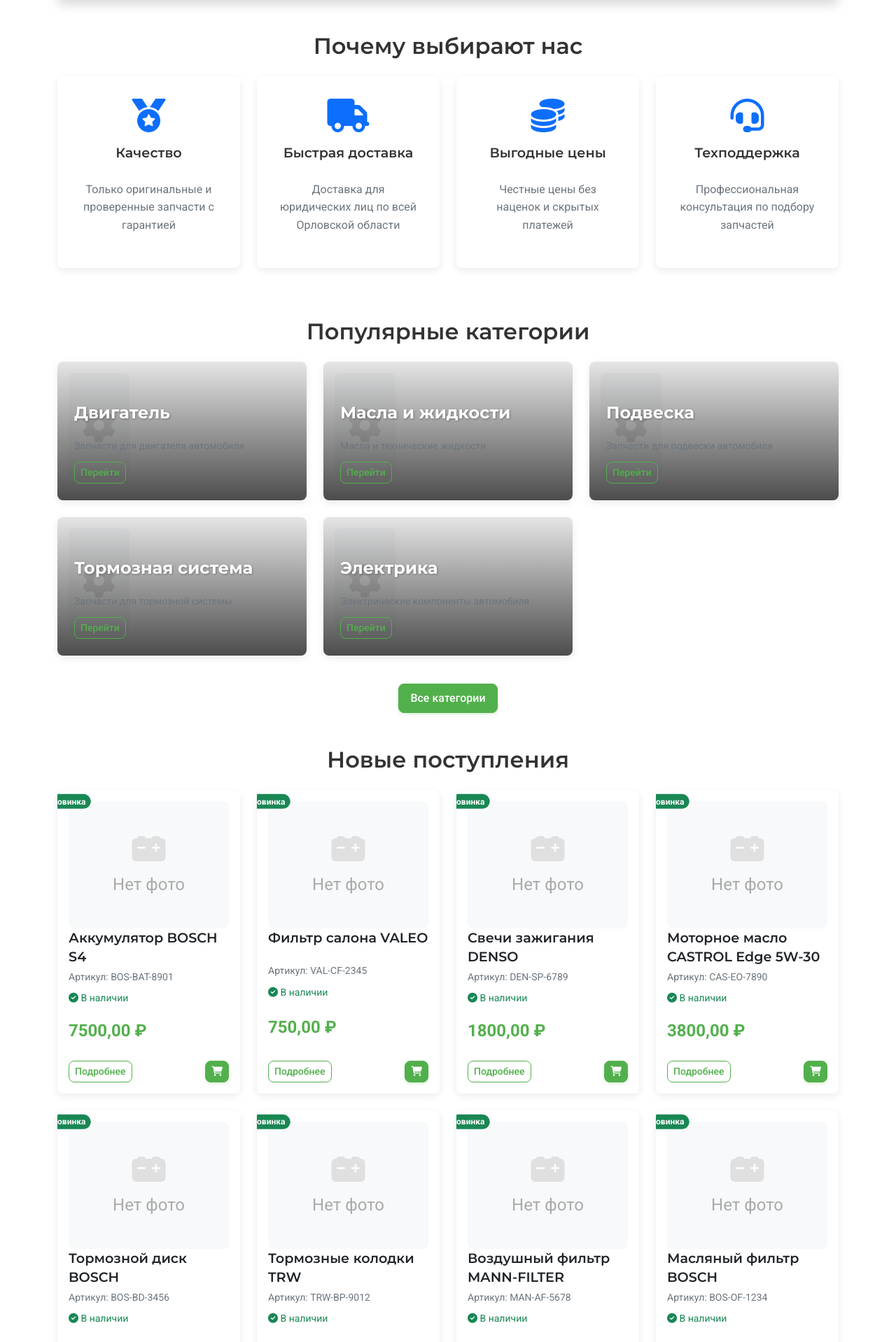
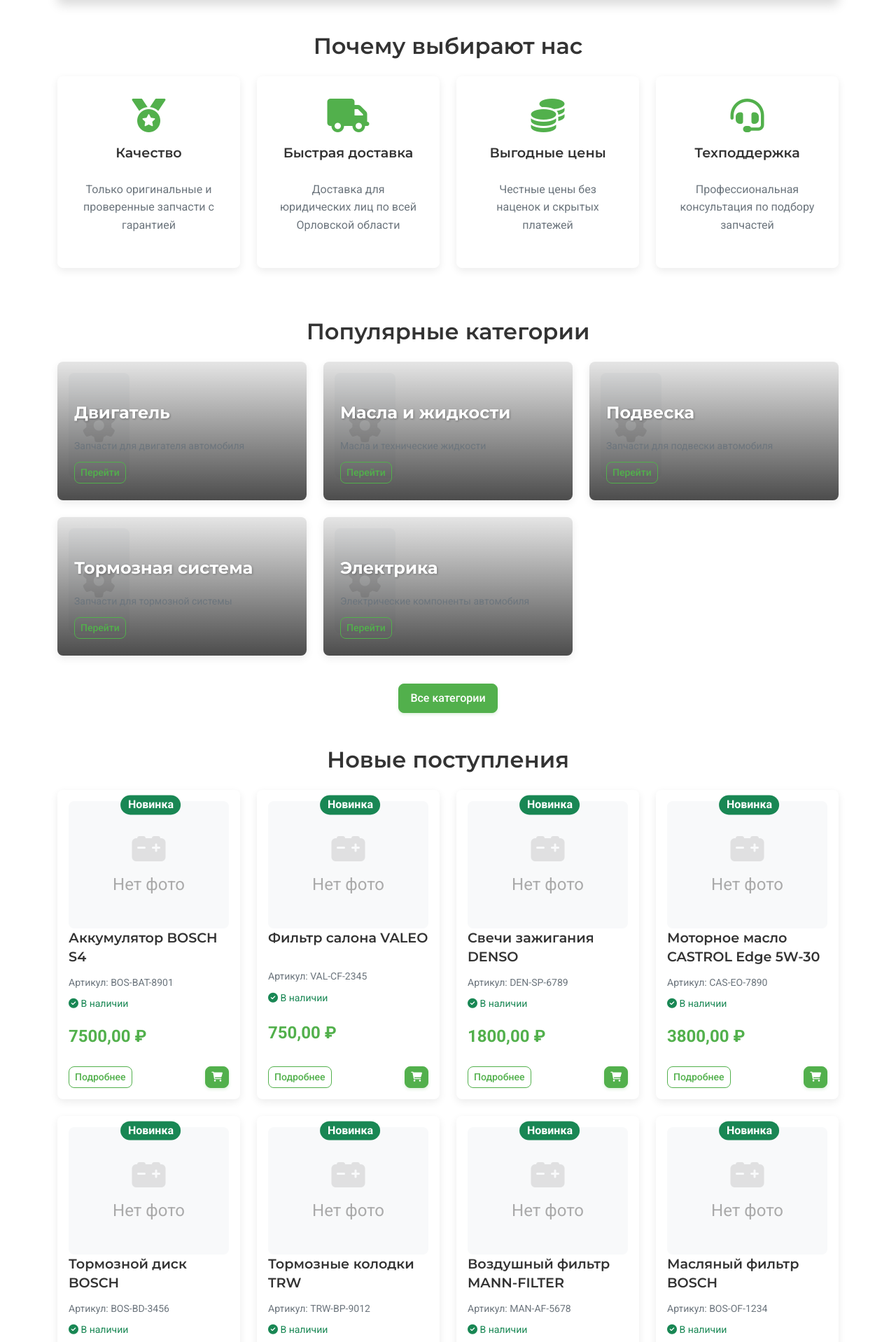
Before and after one commit to just-geniuss/Internet-shop, a Django app: page / in a window 1280 px wide. Shown: the part 620-2538 px from the top of the page at 70% size. Run offline with Django 5.2, Linux system fonts and the light colour scheme; data comes from the database, SQL or seed files in the repository; both versions use the stored data as it was after the commit.

Commit message:
UI and SEO ready

```diff
--- a/static/css/style.css
+++ b/static/css/style.css
@@ -722,7 +722,8 @@ img[src$=".svg"] {
 .product-badge {
     position: absolute;
     top: 10px;
-    right: 10px;
+    left: 50%; /* Центрирование по горизонтали */
+    transform: translateX(-50%);
     padding: 0.3rem 0.8rem;
     border-radius: 20px;
     font-size: 0.75rem;
@@ -730,6 +731,16 @@ img[src$=".svg"] {
     z-index: 10;
     text-transform: uppercase;
     letter-spacing: 0.05em;
+}
+
+.badge.position-absolute {
+    left: 45%;
+    transform: translateX(-100%);
+    top: 5px; /* Расположение сверху, можно подкорректировать */
+}
+
+.badge.font-new {
+    font-size: medium;
 }
 
 .badge-new {
--- a/templates/base.html
+++ b/templates/base.html
@@ -371,6 +371,15 @@
         ::-webkit-scrollbar-thumb:hover {
             background: #479e42;
         }
+
+        /* Стили для изменения цвета иконок в зависимости от темы */
+        .text-primary {
+            color: var(--primary-color) !important;
+        }
+
+        [data-theme="dark"] .text-primary {
+            color: var(--primary-hover) !important;
+        }
     </style>
 
     {% block extra_css %}{% endblock %}
--- a/templates/index.html
+++ b/templates/index.html
@@ -164,21 +164,21 @@
 
                         <!-- Бейдж с информацией о скидке или новинке -->
                         {% if product.created|date:'Y-m-d' > '2023-01-01'|date:'Y-m-d' %}
-                            <span class="position-absolute top-0 start-0 translate-middle badge rounded-pill bg-success m-3">
+                            <span class="position-absolute font-new translate-middle badge rounded-pill bg-success m-3">
                                 Новинка
                             </span>
                         {% endif %}
                     </div>
                     <div class="card-body d-flex flex-column">
                         <h3 class="card-title h5 mb-1">
-                            <a href="{{ product.get_absolute_url }}" class="text-decoration-none text-dark">{{ product.name }}</a>
+                            <a href="{{ product.get_absolute_url }}" class="card-title">{{ product.name }}</a>
                         </h3>
                         <p class="card-text small text-muted mb-2">Артикул: {{ product.sku }}</p>
 
                         {% if product.stock > 0 %}
                             <div class="text-success small mb-2"><i class="fas fa-check-circle"></i> В наличии</div>
                         {% else %}
-                            <div class="text-danger small mb-2"><i class="fas fa-times-circle"></i> Нет в наличии</div>
+                            <div class="text-danger small mb-2"><i class="fas fa-times-circle"></i> Под заказ</div>
                         {% endif %}
 
                         <div class="product-price mt-auto mb-3">{{ product.price }} ₽</div>
@@ -228,7 +228,7 @@
             <div class="col-sm-6 mb-3">
                 <div class="d-flex align-items-center">
                     <div class="flex-shrink-0 me-3">
-                        <div class="bg-primary text-white rounded-circle d-flex align-items-center justify-content-center" style="width: 50px; height: 50px;">
+                        <div class="btn-primary text-white rounded-circle d-flex align-items-center justify-content-center" style="width: 50px; height: 50px;">
                             <i class="fas fa-cogs"></i>
                         </div>
                     </div>
@@ -241,7 +241,7 @@
             <div class="col-sm-6 mb-3">
                 <div class="d-flex align-items-center">
                     <div class="flex-shrink-0 me-3">
-                        <div class="bg-primary text-white rounded-circle d-flex align-items-center justify-content-center" style="width: 50px; height: 50px;">
+                        <div class="btn-primary text-white rounded-circle d-flex align-items-center justify-content-center" style="width: 50px; height: 50px;">
                             <i class="fas fa-calendar-alt"></i>
                         </div>
                     </div>
@@ -254,7 +254,7 @@
             <div class="col-sm-6 mb-3">
                 <div class="d-flex align-items-center">
                     <div class="flex-shrink-0 me-3">
-                        <div class="bg-primary text-white rounded-circle d-flex align-items-center justify-content-center" style="width: 50px; height: 50px;">
+                        <div class="btn-primary text-white rounded-circle d-flex align-items-center justify-content-center" style="width: 50px; height: 50px;">
                             <i class="fas fa-truck-loading"></i>
                         </div>
                     </div>
@@ -267,7 +267,7 @@
             <div class="col-sm-6 mb-3">
                 <div class="d-flex align-items-center">
                     <div class="flex-shrink-0 me-3">
-                        <div class="bg-primary text-white rounded-circle d-flex align-items-center justify-content-center" style="width: 50px; height: 50px;">
+                        <div class="btn-primary text-white rounded-circle d-flex align-items-center justify-content-center" style="width: 50px; height: 50px;">
                             <i class="fas fa-shield-alt"></i>
                         </div>
                     </div>
```
Also changed, not shown: db.sqlite3.
